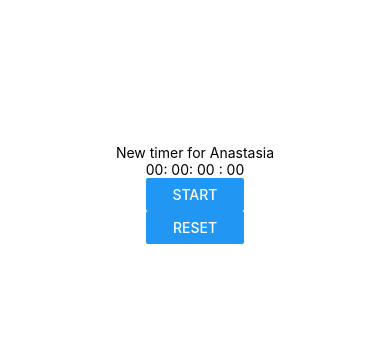
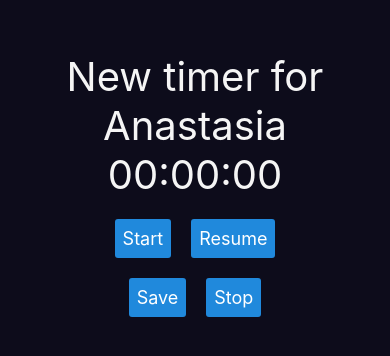
Before and after one commit to Zagorevsky/app-RN, a React Native app: screen / in a window 390 px wide. Shown: the part 228-584 px from the top of the page. Built offline with nearby package versions, Linux system fonts and the light colour scheme.

Commit message:
feat: Timer, StopWatch, ControlButtons

```diff
--- a/App.js
+++ b/App.js
@@ -1,12 +1,12 @@
 import { StatusBar } from "expo-status-bar";
 import { Button, StyleSheet, Text, View } from "react-native";
-import { Timer } from "./components/Timer.js";
+import StopWatch from "./components/StopWatch.js";
+
 export default function App() {
   return (
     <View style={styles.container}>
-      <Text>New timer for Anastasia</Text>
-      <Timer/>
-      <StatusBar style="auto" />
+      <Text style={styles.text}>New timer for Anastasia</Text>
+      <StopWatch />
     </View>
   );
 }
@@ -14,8 +14,15 @@ export default function App() {
 const styles = StyleSheet.create({
   container: {
     flex: 1,
-    backgroundColor: "#fff",
+    backgroundColor: "#0d0c1b",
     alignItems: "center",
     justifyContent: "center",
+    flexDirection: "column",
   },
+
+  text: {
+    color:  "#f5f5f5",
+    fontSize: 40,
+    textAlign: 'center'
+  }
 });
--- /dev/null
+++ b/components/ControlButtons.js
@@ -0,0 +1,51 @@
+import React from "react";
+import { StyleSheet, Text, View } from "react-native";
+import { Button } from "react-native-elements";
+import Icon from "react-native-vector-icons/FontAwesome";
+
+export default function ControlButtons(props) {
+  return (
+    <View style={styles.controlButtons}>
+      <View style={styles.blockButtons}>
+        <Button
+          onPress={props.handleStart}
+          title="Start"
+          style={styles.buttons}
+        />
+         <Button
+          onPress={props.handlePauseResume}
+          title={props.isPaused ? "Resume" : "Pause"}
+          style={styles.buttons}
+        />
+      </View>
+      <View style={styles.blockButtons}>
+        <Button
+          onPress={props.handleReset}
+          title="Save"
+          style={styles.buttons}
+        /><Button
+          onPress={props.handleReset}
+          title="Stop"
+          style={styles.buttons}
+        />
+      </View>
+    </View>
+  );
+}
+
+const styles = StyleSheet.create({
+  controlButtons: {
+    margin: 10,
+    boxSizing: "border-box",
+    display: "flex",
+    alignItems: "center",
+    justifyContent: "center",
+  },
+  buttons: {
+    margin: 10,
+  },
+  blockButtons: {
+    display: "flex",
+    flexDirection: "row"
+  }
+});
--- /dev/null
+++ b/components/StopWatch.js
@@ -0,0 +1,62 @@
+import React, { useState } from "react";
+import { Button, StyleSheet, Text, View } from "react-native";
+import Timer from "./Timer";
+import ControlButtons from "./ControlButtons";
+
+function StopWatch() {
+  const [isActive, setIsActive] = useState(false);
+  const [isPaused, setIsPaused] = useState(true);
+  const [time, setTime] = useState(0);
+
+  React.useEffect(() => {
+    let interval = null;
+
+    if (isActive && isPaused === false) {
+      interval = setInterval(() => {
+        setTime((time) => time + 1);
+      }, 1000);
+    } else {
+      clearInterval(interval);
+    }
+    return () => {
+      clearInterval(interval);
+    };
+  }, [isActive, isPaused]);
+
+  const handleStart = () => {
+    setIsActive(true);
+    setIsPaused(false);
+  };
+
+  const handlePauseResume = () => {
+    setIsPaused(!isPaused);
+  };
+
+  const handleReset = () => {
+    setIsActive(false);
+    setTime(0);
+  };
+
+  return (
+    <View style={styles.container}>
+      <Timer time={time} />
+      <ControlButtons
+        active={isActive}
+        isPaused={isPaused}
+        handleStart={handleStart}
+        handlePauseResume={handlePauseResume}
+        handleReset={handleReset}
+      />
+    </View>
+  );
+}
+
+const styles = StyleSheet.create({
+  container: {
+    alignItems: "center",
+    justifyContent: "center",
+    flexDirection: "column"
+  },
+});
+
+export default StopWatch;
--- a/components/Timer.js
+++ b/components/Timer.js
@@ -1,84 +1,35 @@
+import React from "react";
 import { Button, StyleSheet, Text, View } from "react-native";
-import React, { useState, useRef, useEffect, useReducer } from "react";
 
-export const Timer = () => {
-  const [centiseconds, setCentiseconds] = useState(0);
-  const [seconds, setSeconds] = useState(0);
-  const [minutes, setMinutes] = useState(0);
-  const [hours, setHours] = useState(0);
-  const [timerOn, setTimerOn] = useState(false);
-
-  useInterval(() => {
-    if (!timerOn) return;
-
-    setCentiseconds((centiseconds) =>
-      centiseconds === 99 ? 0 : centiseconds + 1
-    );
-  }, 10);
-
-  useInterval(() => {
-    if (!timerOn) return;
-
-    setSeconds((seconds) => (seconds === 59 ? 0 : seconds + 1));
-  }, 1000);
-
-  useInterval(() => {
-    if (!timerOn) return;
-
-    setMinutes((minutes) => (minutes === 59 ? 0 : minutes + 1));
-  }, 60000);
-
-  useInterval(() => {
-    if (!timerOn) return;
-
-    setHours((hours) => (hours === 59 ? 0 : hours + 1));
-  }, 3600000);
-
+export default function Timer(props) {
   return (
-    <View>
-      <Text>
-        {String(hours).padStart(2, "0")}: {String(minutes).padStart(2, "0")}:{" "}
-        {String(seconds).padStart(2, "0")} :{" "}
-        {String(centiseconds).padStart(2, "0")}
+    <View style={styles.timer}>
+      <Text style={styles.text}>
+        {("0" + Math.floor((props.time / 3600) % 60)).slice(-2)}:
       </Text>
-
-      {timerOn === false && (
-        <Button title="Start" onPress={() => setTimerOn(true)} />
-      )}
-      {timerOn === true && (
-        <Button title="Stop" onPress={() => setTimerOn(false)} />
-      )}
-      {
-        <Button
-          title="Reset"
-          onPress={() => {
-            setTimerOn(false);
-            setCentiseconds(0);
-            setSeconds(0);
-            setMinutes(0);
-            setHours(0);
-          }}
-        />
-      }
+      <Text style={styles.text}>
+        {("0" + Math.floor((props.time / 60) % 60)).slice(-2)}:
+      </Text>
+      <Text style={styles.text}>
+        {("0" + Math.floor((props.time ) % 60)).slice(-2)}
+      </Text>
     </View>
   );
-};
+}
 
-function useInterval(callback, delay) {
-  const savedCallback = useRef();
-
-  // Remember the latest callback.
-  useEffect(() => {
-    savedCallback.current = callback;
-  }, [callback]);
-
-  useEffect(() => {
-    function tick() {
-      savedCallback.current();
-    }
-    if (delay !== null) {
-      let id = setInterval(tick, delay);
-      return () => clearInterval(id);
-    }
-  }, [delay]);
-}
+const styles = StyleSheet.create({
+  timer: {
+    display: "flex",
+    flexDirection: "row",
+  },
+  text: {
+    color:  "#f5f5f5",
+    fontSize: 40,
+    textAlign: 'center'
+  },
+  textCent: {
+    color: "#e42a2a",
+    fontSize: 40,
+    textAlign: 'center'
+  }
+});
--- a/package.json
+++ b/package.json
@@ -15,6 +15,7 @@
     "react": "17.0.2",
     "react-dom": "17.0.2",
     "react-native": "0.68.2",
+    "react-native-elements": "^3.4.2",
     "react-native-web": "0.17.7"
   },
   "devDependencies": {
```
Also changed, not shown: 1 other file (tests, documents, lock files or other folders).
